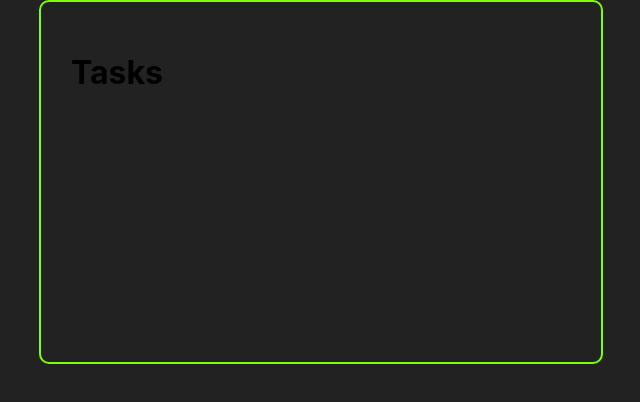
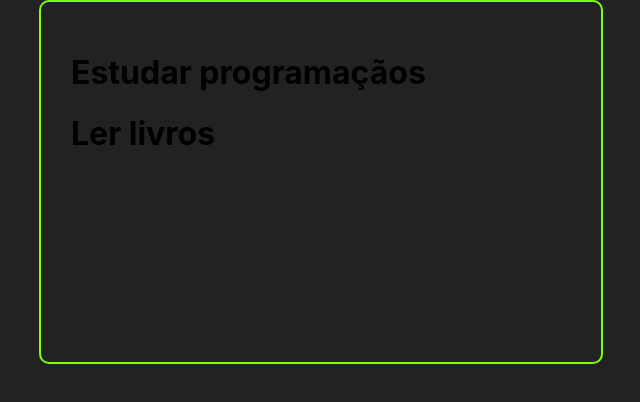
Before and after one commit to ayranoliveira1/Planner, a React (Create React App) app: page / in a window 1280 px wide. Shown: the top 402 px of the page, without its empty margins (319-959 px from the left). Built offline with nearby package versions, Linux system fonts and the light colour scheme.

Commit message:
feat: adicioando Tasks

```diff
--- a/src/App.jsx
+++ b/src/App.jsx
@@ -18,7 +18,7 @@ const Home = () => {
   return (
     <>
       <div className="container">
-        <Tasks />
+        <Tasks tasks={tasks} />
       </div>
     </>
   );
--- /dev/null
+++ b/src/componets/Task.jsx
@@ -0,0 +1,5 @@
+const Task = ({ task }) => {
+  return <h1>{task.title}</h1>;
+};
+
+export default Task;
--- a/src/componets/Tasks.jsx
+++ b/src/componets/Tasks.jsx
@@ -1,5 +1,13 @@
-const Tasks = () => {
-  return <h1>Tasks</h1>;
+import Task from "./Task";
+
+const Tasks = ({ tasks }) => {
+  return (
+    <>
+      {tasks.map((task) => (
+        <Task task={task} />
+      ))}
+    </>
+  );
 };
 
 export default Tasks;
```
